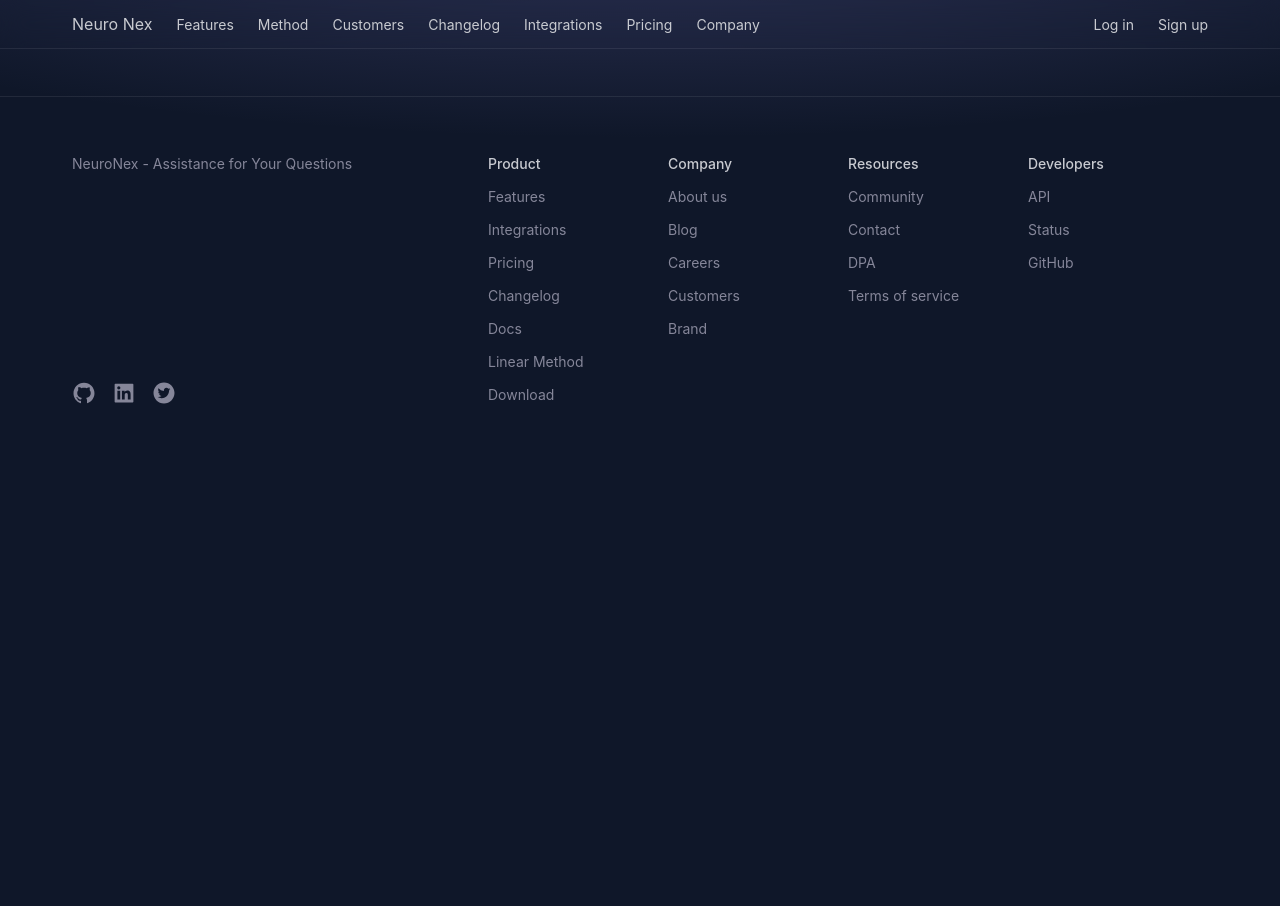
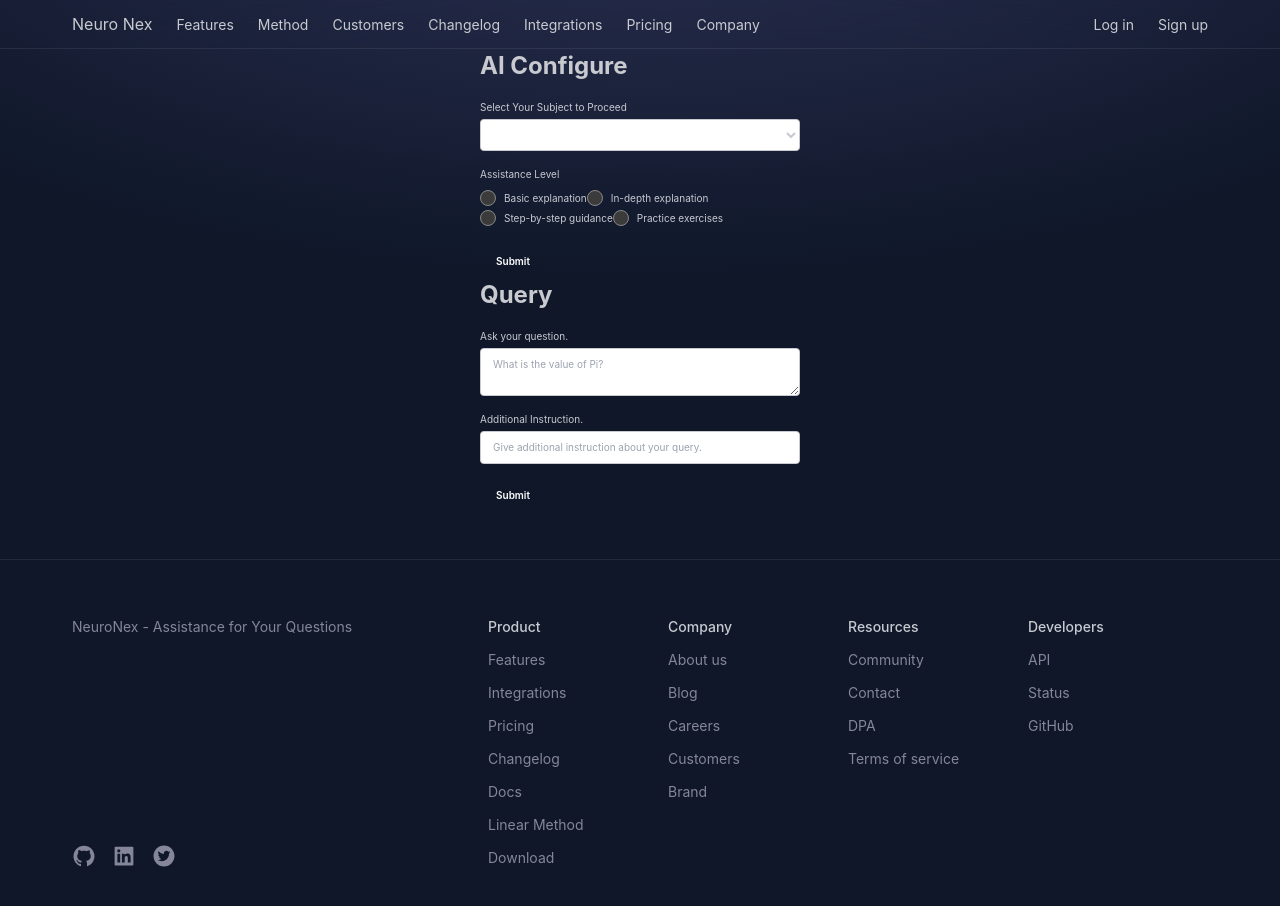
Before and after one commit to hasanshahriar32/neuronex_client, a React (Vite) app: page /compose in a window 1280 px wide. Shown: the top 906 px of the page. Before the commit the page ends 800 px from the top, so only its background shows below. Built offline with nearby package versions, Linux system fonts and the light colour scheme; no server answers; sample sign-in values are in the browser's storage.

Commit message:
new code added

```diff
--- a/package.json
+++ b/package.json
@@ -27,6 +27,7 @@
     "react-dom": "^18.2.0",
     "react-google-one-tap-login": "^0.1.1",
     "react-helmet": "^6.1.0",
+    "react-hook-form": "^7.45.0",
     "react-icons": "^4.9.0",
     "react-intersection-observer": "^9.5.1",
     "react-router-dom": "^6.13.0",
--- /dev/null
+++ b/src/components/FormComposed/AiQuery/AiQuery.jsx
@@ -0,0 +1,65 @@
+import { useForm } from "react-hook-form";
+
+export default function AiQuery() {
+  const {
+    register,
+    handleSubmit,
+    formState: { errors, isSubmitting },
+  } = useForm({
+    defaultValues: {
+      "fill-your-query": "",
+      "additional-instruction": "",
+    },
+  });
+
+  const onSubmit = (data) => alert(JSON.stringify(data));
+
+//   if (submissionId) {
+//     return <p>Thank you! Submission Id: {submissionId}</p>;
+//   }
+
+  return (
+    <form onSubmit={handleSubmit(onSubmit)} className="max-w-lg mx-auto">
+      <h1 className="text-2xl font-bold mb-4">Query</h1>
+
+      <div className="mb-4">
+        <label className="block">
+          <span className="text-gray-700">Ask your question.</span>
+          <textarea
+            {...register("fill-your-query", {
+              required: true,
+            })}
+            aria-invalid={errors["fill-your-query"] ? "true" : "false"}
+            placeholder="What is the value of Pi?"
+            type="textarea"
+            className="form-textarea mt-1 block w-full py-2 px-3 border border-gray-300 bg-white rounded-md shadow-sm focus:outline-none focus:ring-indigo-500 focus:border-indigo-500"
+          />
+        </label>
+        {errors["fill-your-query"] && (
+          <p role="alert" className="text-red-500">
+            {errors["fill-your-query"]?.message}
+          </p>
+        )}
+      </div>
+
+      <div className="mb-4">
+        <label className="block">
+          <span className="text-gray-700">Additional Instruction.</span>
+          <input
+            {...register("additional-instruction")}
+            placeholder="Give additional instruction about your query."
+            type="text"
+            className="form-input mt-1 block w-full py-2 px-3 border border-gray-300 bg-white rounded-md shadow-sm focus:outline-none focus:ring-indigo-500 focus:border-indigo-500"
+          />
+        </label>
+      </div>
+
+      <button
+        disabled={isSubmitting}
+        className="bg-indigo-500 text-white font-semibold py-2 px-4 rounded shadow hover:bg-indigo-600 focus:outline-none focus:ring-2 focus:ring-indigo-500 focus:ring-offset-2"
+      >
+        Submit
+      </button>
+    </form>
+  );
+}
--- /dev/null
+++ b/src/components/FormComposed/AiSetting/AiSetting.jsx
@@ -0,0 +1,87 @@
+import { useForm } from "react-hook-form";
+
+export default function AiSetting() {
+  const {
+    register,
+    handleSubmit,
+    formState: { errors, isSubmitting },
+  } = useForm({
+    defaultValues: {
+      "subject-selection": "",
+      "assistance-level": "",
+    },
+  });
+
+  const onSubmit = (data) => alert(JSON.stringify(data));
+
+  // if (submissionId) {
+  //   return <p>Thank you! Submission Id: {submissionId}</p>;
+  // }
+
+  return (
+    <form onSubmit={handleSubmit(onSubmit)} className="max-w-lg mx-auto">
+      <h1 className="text-2xl font-bold mb-4">AI Configure</h1>
+
+      <div className="mb-4">
+        <label className="block">
+          <span className="text-gray-700">Select Your Subject to Proceed</span>
+          <select
+            {...register("subject-selection", {
+              required: true,
+            })}
+            aria-invalid={errors["subject-selection"] ? "true" : "false"}
+            className="form-select mt-1 block w-full py-2 px-3 border border-gray-300 bg-white rounded-md shadow-sm focus:outline-none focus:ring-indigo-500 focus:border-indigo-500"
+          >
+            <option value="Mathematics">Mathematics</option>
+            <option value="Chemistry">Chemistry</option>
+            <option value="Physics">Physics</option>
+            <option value="Literature">Literature</option>
+            <option value="IT">IT</option>
+          </select>
+          {errors["subject-selection"] && (
+            <p role="alert" className="text-red-500">
+              {errors["subject-selection"]?.message}
+            </p>
+          )}
+        </label>
+      </div>
+
+      <div className="mb-4">
+        <p className="mb-2">Assistance Level</p>
+        {[
+          { label: "Basic explanation", value: "Basic explanation" },
+          { label: "In-depth explanation", value: "In-depth explanation" },
+          { label: "Step-by-step guidance", value: "Step-by-step guidance" },
+          { label: "Practice exercises", value: "Practice exercises" },
+        ].map(({ label, value }, index) => {
+          return (
+            <label key={value + index} className="inline-flex items-center">
+              <input
+                {...register("assistance-level", {
+                  required: "Please select an item in the list.",
+                })}
+                aria-invalid={errors["assistance-level"] ? "true" : "false"}
+                value={value}
+                type="radio"
+                className="form-radio h-4 w-4 text-indigo-600 transition duration-150 ease-in-out"
+              />
+              <span className="ml-2">{label}</span>
+            </label>
+          );
+        })}
+        {errors["assistance-level"] && (
+          <p role="alert" className="text-red-500">
+            {errors["assistance-level"]?.message}
+          </p>
+        )}
+      </div>
+
+      <button
+        disabled={isSubmitting}
+        className="bg-indigo-500 text-white font-semibold py-2 px-4 rounded shadow hover:bg-indigo-600 focus:outline-none focus:ring-2 focus:ring-indigo-500 focus:ring-offset-2"
+      >
+        Submit
+      </button>
+    </form>
+  );
+}
--- /dev/null
+++ b/src/layout/Dashboard/Dashboard.jsx
@@ -0,0 +1,35 @@
+import { Outlet } from "react-router-dom";
+import Header from "../../components/Header/Header";
+
+const Dashboard = () => {
+  return (
+    <div className="drawer lg:drawer-open">
+      <input id="my-drawer-2" type="checkbox" className="drawer-toggle" />
+      <div className="drawer-content flex flex-col items-center justify-center">
+        {/* Page content here */}
+        <label
+          htmlFor="my-drawer-2"
+          className="btn btn-primary drawer-button lg:hidden"
+        >
+          Open drawer
+        </label>
+        <Header />
+        <Outlet />
+      </div>
+      <div className="drawer-side z-40">
+        <label htmlFor="my-drawer-2" className="drawer-overlay"></label>
+        <ul className="menu p-4 w-80 h-full bg-base-200 text-base-content">
+          {/* Sidebar content here */}
+          <li>
+            <a>Sidebar Item 1</a>
+          </li>
+          <li>
+            <a>Sidebar Item 2</a>
+          </li>
+        </ul>
+      </div>
+    </div>
+  );
+};
+
+export default Dashboard;
--- a/src/pages/Compose/Compose.jsx
+++ b/src/pages/Compose/Compose.jsx
@@ -1,5 +1,21 @@
+import AiQuery from "../../components/FormComposed/AiQuery/AiQuery";
+import AiSetting from "../../components/FormComposed/AiSetting/AiSetting";
+
 const Compose = () => {
-  return <div></div>;
+  return (
+    <div>
+      <AiSetting />
+      <AiQuery />
+      {/* <iframe
+        width="100%"
+        height="800"
+        src="https://www.beekai.com/view/project/529acce1-0842-4afe-8390-ad0072759be6"
+        title="BEEKAI Form"
+        frameBorder="0"
+        allowfullscreen
+      ></iframe> */}
+    </div>
+  );
 };
 
 export default Compose;
--- a/src/routes/Routes.jsx
+++ b/src/routes/Routes.jsx
@@ -5,6 +5,7 @@ import Register from "../pages/Authentication/Register/Register";
 import Home from "../pages/Home/Home";
 import Compose from "../pages/Compose/Compose";
 import PrivateRoute from "../components/Authentication/PrivateRoute/PrivateRoute";
+import Dashboard from "../layout/Dashboard/Dashboard";
 
 const Routes = () => {
   const router = createBrowserRouter([
@@ -21,9 +22,18 @@ const Routes = () => {
             </PrivateRoute>
           ),
         },
+
         { path: "/login", element: <Login></Login> },
         { path: "/register", element: <Register></Register> },
       ],
+    },
+    {
+      path: "/dashboard",
+      element: (
+        <PrivateRoute>
+          <Dashboard />
+        </PrivateRoute>
+      ),
     },
   ]);
   return (
```
Also changed, not shown: 1 other file (tests, documents, lock files or other folders).
